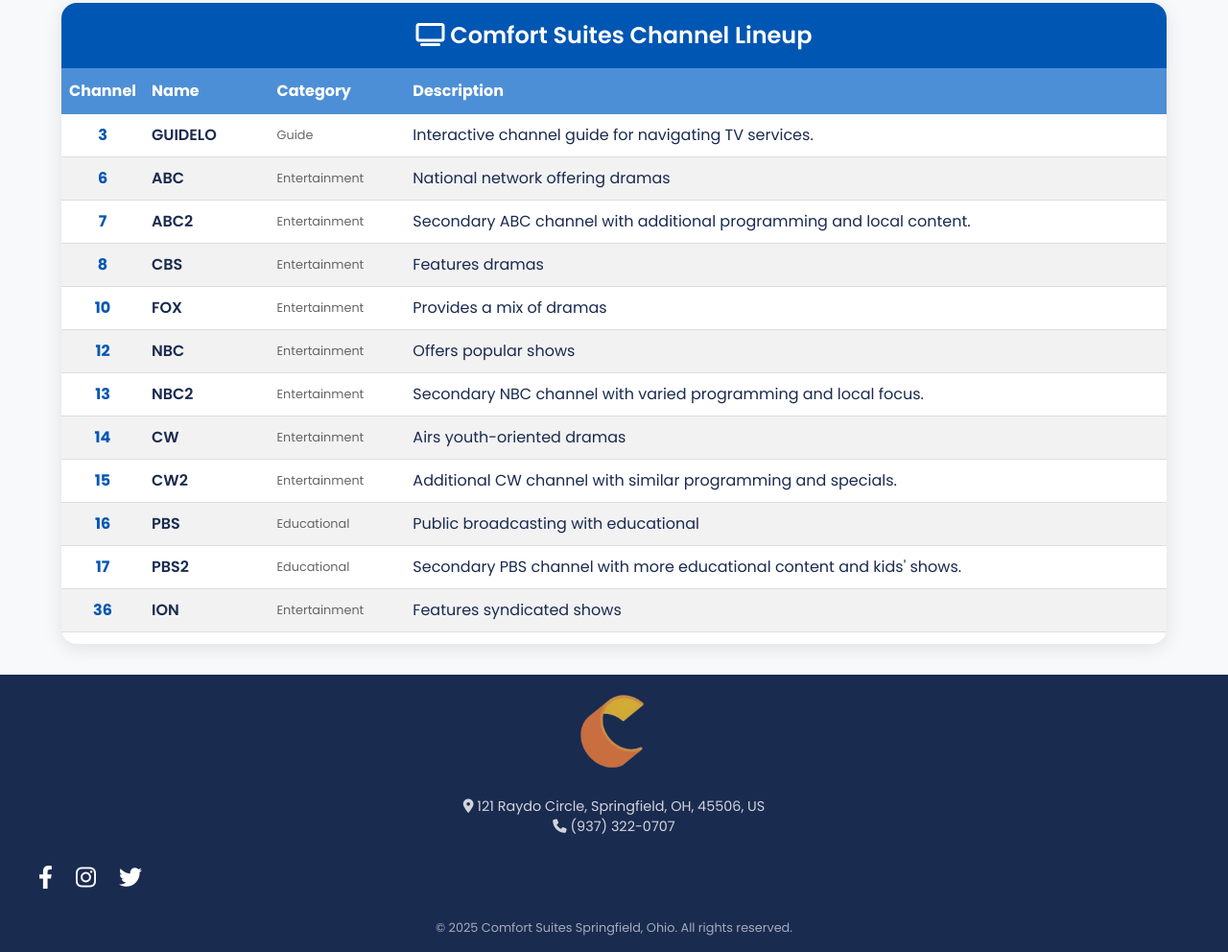
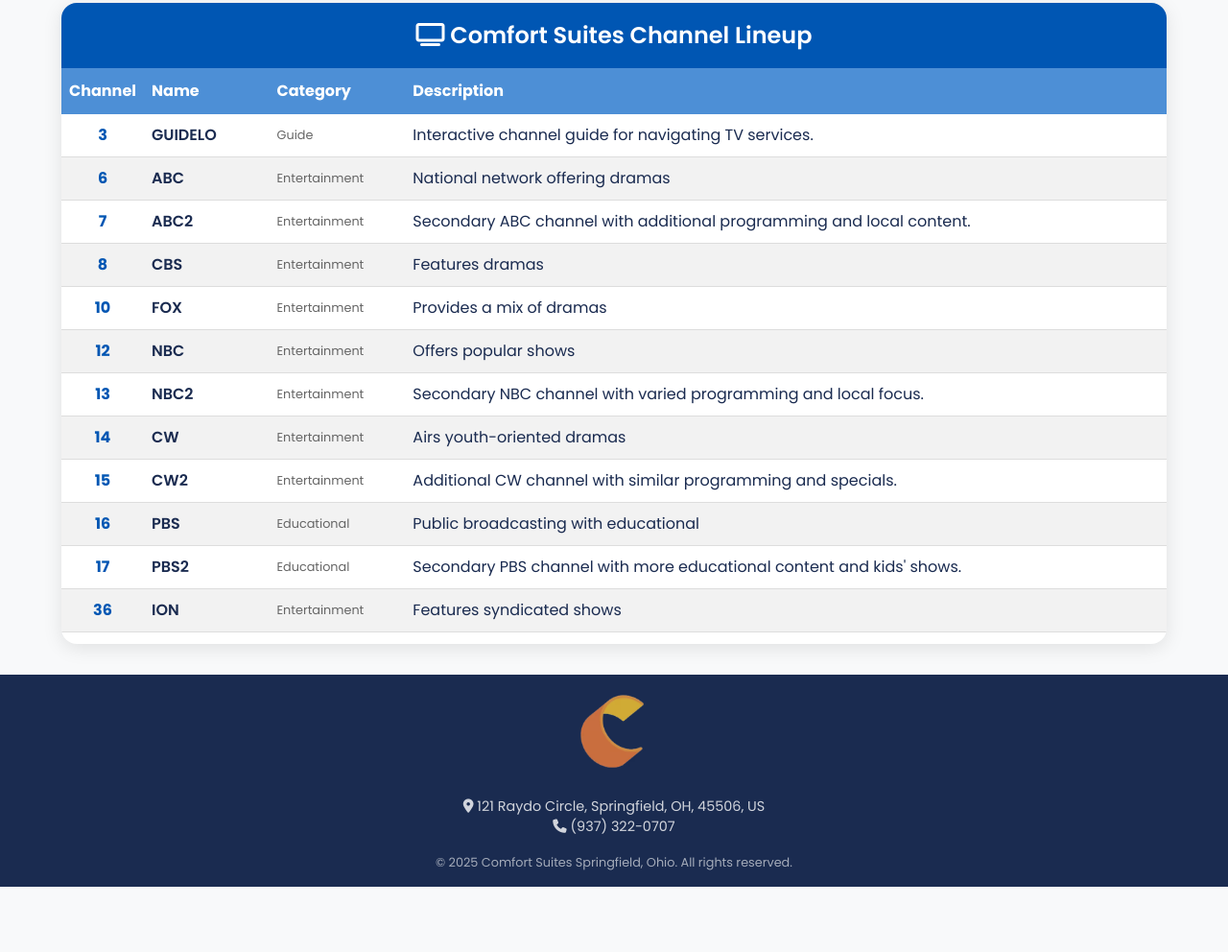
Before and after one commit to Prasanth7029/ChannelGuide, a plain HTML site: page index.html in a window 1280 px wide. Shown: the part 299-1291 px from the top of the page at 96% size. After the commit the page ends 1223 px from the top, so only its background shows below. Drawn offline with Linux system fonts and the light colour scheme.

Commit message:
Update index.html

```diff
--- a/index.html
+++ b/index.html
@@ -328,13 +328,6 @@
             <p><i class="fas fa-phone"></i> (937) 322-0707</p>
         </div>
 
-        <p class="social-links">
-            <a href="#" class="social-link"><i class="fab fa-facebook-f"></i></a>
-            <a href="#" class="social-link"><i class="fab fa-instagram"></i></a>
-            <a href="#" class="social-link"><i class="fab fa-twitter"></i></a>
-            <a href="#" class="social-link"><i class="fab fa-tripadvisor"></i></a>
-        </p>
-
         <p class="copyright">© 2025 Comfort Suites Springfield, Ohio. All rights reserved.</p>
     </div>
 </footer>
```
